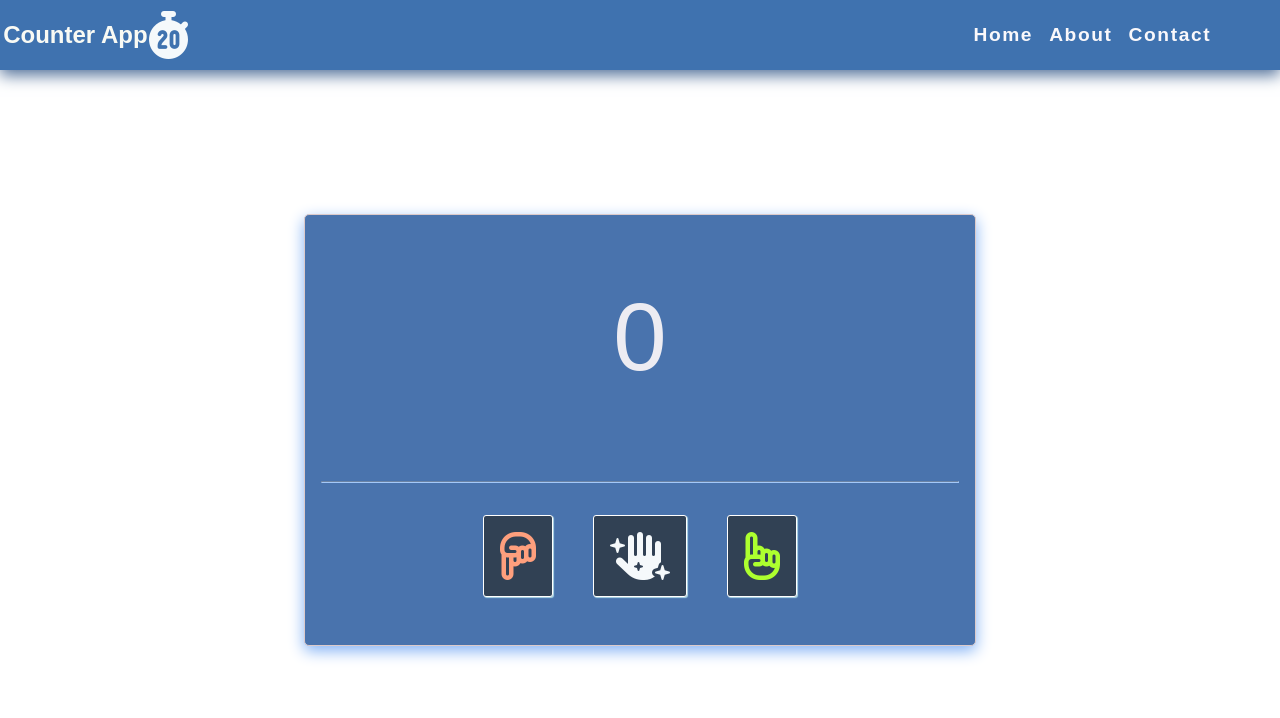
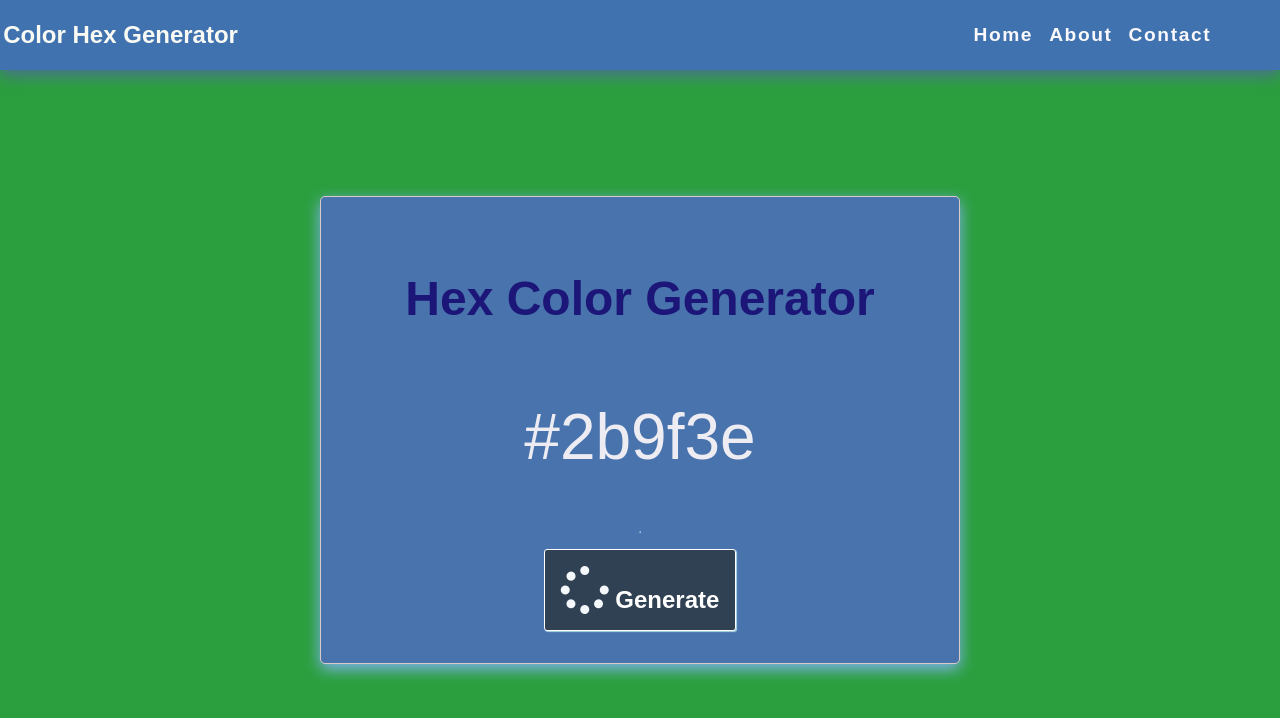
Before and after one commit to umaidali236/color-hexa-generator, a plain HTML site: page src/index.html in a window 1280 px wide. Drawn offline with Linux system fonts and the light colour scheme.

Commit message:
first commit

```diff
--- a/src/index.html
+++ b/src/index.html
@@ -9,7 +9,7 @@
         integrity="sha512-SnH5WK+bZxgPHs44uWIX+LLJAJ9/2PkPKZ5QiAj6Ta86w+fsb2TkcmfRyVX3pBnMFcV7oQPJkl9QevSCWr3W6A=="
         crossorigin="anonymous" referrerpolicy="no-referrer" />
     <link rel="stylesheet" href="styles.css" />
-    <title>Counter App</title>
+    <title>Color Hex Generator</title>
 </head>
 
 <body>
@@ -17,7 +17,7 @@
     <nav>
         <div class="nav-main">
             <div class="nav-header">
-                <h1 class="nav-h1">Counter App</h1> <i class="fa-solid fa-stopwatch-20"></i>
+                <h1 class="nav-h1">Color Hex Generator</h1>
             </div>
             <ul class="menu">
                 <li>
@@ -35,17 +35,13 @@
 
     <div class="container">
         <div class="counter-div">
-            <span class="count">0</span>
-            <hr style="width: 100%;" />
+            <h1> Hex Color Generator</h1>
+            <span class="count hex">#ffffff</span>
+            <hr />
             <div class="buttons">
-                <button class="subtract" title="Decrease ">
-                    <i class="fa-regular fa-hand-point-down downhand-styles subtract"></i>
-                </button>
-                <button class="reset" title="Reset ">
-                    <i class="fa-solid fa-hand-sparkles reset"></i>
-                </button>
-                <button class="add" title="Increase ">
-                    <i class="fa-regular fa-hand-point-up uphand-styles add"></i>
+                <button class="reset generate">
+                    <i class="fas fa-spinner"></i>
+                    Generate
                 </button>
             </div>
         </div>
--- a/src/script.js
+++ b/src/script.js
@@ -1,28 +1,12 @@
-const count = document.querySelector(".count");
-const buttons = document.querySelector(".buttons");
+const hex = document.querySelector(".hex");
+const btn = document.querySelector(".generate");
 
-buttons.addEventListener("click", (e) => {
-    console.log(e.target.classList);
+const generateColor = () => {
+    const randomColor = Math.random().toString(16).substring(2, 8);
+    document.body.style.backgroundColor = "#" + randomColor;
+    hex.innerHTML = "#" + randomColor;
+};
 
-    if (e.target.classList.contains("add")) {
-        count.innerHTML++;
-    }
-    if (e.target.classList.contains("subtract")) {
-        count.innerHTML--;
-    }
-    if (e.target.classList.contains("reset")) {
-        count.innerHTML = 0;
-    }
+btn.addEventListener("click", generateColor);
 
-    setColor();
-});
-
-function setColor() {
-    if (count.innerHTML > 0) {
-        count.style.color = "greenyellow";
-    } else if (count.innerHTML < 0) {
-        count.style.color = "#fe9f7d";
-    } else {
-        count.style.color = "#fff";
-    }
-}
+generateColor();
--- a/src/styles.css
+++ b/src/styles.css
@@ -87,7 +87,7 @@ div {
 .counter-div {
     display: flex;
     flex-direction: column;
-    width: 42rem;
+    width: 40rem;
     border: 1px solid #dccaca;
     padding: 1rem;
     background-color: #4973ad;
@@ -98,11 +98,13 @@ div {
 }
 
 .counter-div>* {
-    margin-bottom: 2rem;
+    margin-bottom: 1rem;
 }
 
 .count {
-    font-size: 6rem;
+    font-size: 4rem;
+    border: 1px solid var(--white);
+    padding: 0 1rem-;
 }
 
 hr {
```
